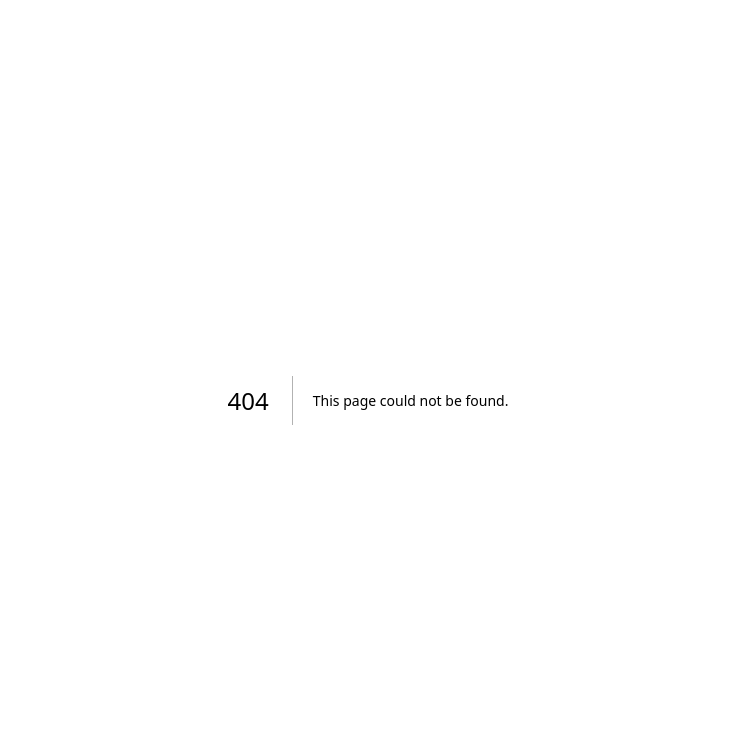
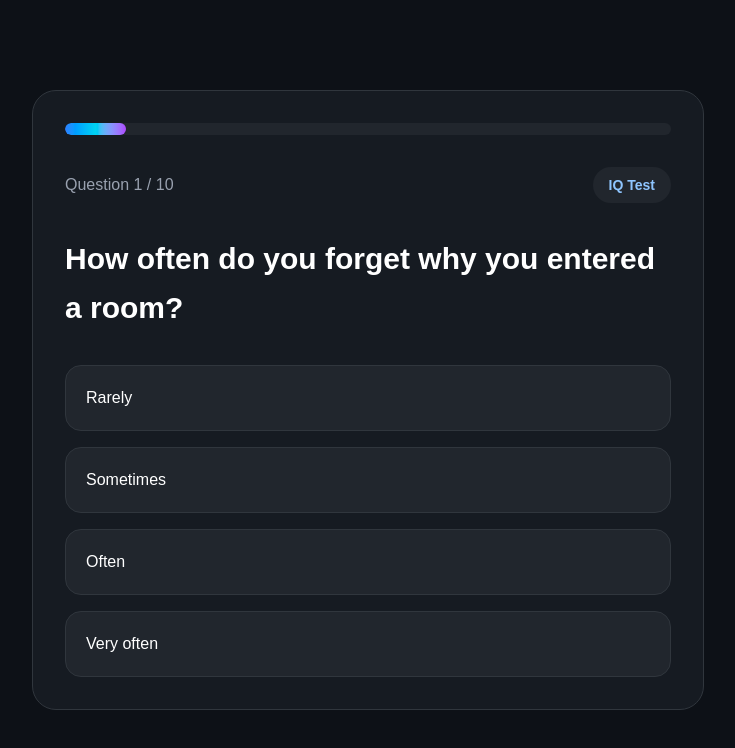
Before and after one commit to mohammed-max20/qizlyiq, a Next.js app: page /tests/memory-training/play in a window 1280 px wide. Before the commit this address had no page. Shown: the top 748 px of the page, without its empty margins (272-1007 px from the left). Built offline with nearby package versions, Linux system fonts and the light colour scheme.

Commit message:
add memory training test

```diff
--- /dev/null
+++ b/app/data/memoryTrainingData.ts
@@ -0,0 +1,119 @@
+export const memoryTrainingData = {
+  title: "Memory Training",
+  description: "Test your memory habits, recall ability, and focus strength.",
+  type: "score" as const,
+  shareText: "I completed Memory Training on QizlyIQ. Can you beat me?",
+
+  questions: [
+    {
+      id: 1,
+      question: "How often do you forget why you entered a room?",
+      options: [
+        { text: "Rarely", points: 3 },
+        { text: "Sometimes", points: 2 },
+        { text: "Often", points: 1 },
+        { text: "Very often", points: 0 },
+      ],
+    },
+
+    {
+      id: 2,
+      question: "Can you remember a short list after 5 minutes?",
+      options: [
+        { text: "Easily", points: 3 },
+        { text: "Usually", points: 2 },
+        { text: "Sometimes", points: 1 },
+        { text: "No", points: 0 },
+      ],
+    },
+
+    {
+      id: 3,
+      question:
+        "How often do you forget people's names shortly after meeting them?",
+      options: [
+        { text: "Almost never", points: 3 },
+        { text: "Sometimes", points: 2 },
+        { text: "Often", points: 1 },
+        { text: "Always", points: 0 },
+      ],
+    },
+
+    {
+      id: 4,
+      question: "Can you remember phone numbers without saving them?",
+      options: [
+        { text: "Very easily", points: 3 },
+        { text: "Sometimes", points: 2 },
+        { text: "Rarely", points: 1 },
+        { text: "Impossible", points: 0 },
+      ],
+    },
+
+    {
+      id: 5,
+      question: "How good are you at remembering directions?",
+      options: [
+        { text: "Excellent", points: 3 },
+        { text: "Good", points: 2 },
+        { text: "Average", points: 1 },
+        { text: "Terrible", points: 0 },
+      ],
+    },
+
+    {
+      id: 6,
+      question: "Do you forget tasks unless you write them down?",
+      options: [
+        { text: "Rarely", points: 3 },
+        { text: "Sometimes", points: 2 },
+        { text: "Often", points: 1 },
+        { text: "Always", points: 0 },
+      ],
+    },
+
+    {
+      id: 7,
+      question: "Can you remember details from movies or books?",
+      options: [
+        { text: "Very clearly", points: 3 },
+        { text: "Mostly", points: 2 },
+        { text: "Barely", points: 1 },
+        { text: "Not at all", points: 0 },
+      ],
+    },
+
+    {
+      id: 8,
+      question: "How quickly do you memorize new information?",
+      options: [
+        { text: "Very quickly", points: 3 },
+        { text: "Normally", points: 2 },
+        { text: "Slowly", points: 1 },
+        { text: "Very slowly", points: 0 },
+      ],
+    },
+
+    {
+      id: 9,
+      question: "Can you multitask without forgetting things?",
+      options: [
+        { text: "Very well", points: 3 },
+        { text: "Usually", points: 2 },
+        { text: "Not really", points: 1 },
+        { text: "Impossible", points: 0 },
+      ],
+    },
+
+    {
+      id: 10,
+      question: "How often do you lose personal items like keys or phone?",
+      options: [
+        { text: "Almost never", points: 3 },
+        { text: "Sometimes", points: 2 },
+        { text: "Often", points: 1 },
+        { text: "Constantly", points: 0 },
+      ],
+    },
+  ],
+};
--- /dev/null
+++ b/app/tests/memory-training/page.tsx
@@ -0,0 +1,50 @@
+"use client";
+
+import Link from "next/link";
+
+export default function MemoryTrainingPage() {
+  return (
+    <main className="min-h-screen bg-[#0d1117] text-white flex items-center justify-center px-6">
+      <div className="max-w-2xl w-full bg-[#161b22] border border-[#30363d] rounded-3xl p-10 text-center">
+        <div className="mb-6">
+          <span className="px-4 py-2 rounded-full bg-cyan-500/20 text-cyan-300 text-sm font-bold">
+            QizlyIQ Memory Test
+          </span>
+        </div>
+
+        <h1 className="text-5xl font-black mb-6 leading-tight">
+          Memory Training
+        </h1>
+
+        <p className="text-gray-400 text-lg leading-relaxed mb-10">
+          Test your memory habits, recall ability, and focus strength with 10
+          memory challenges.
+        </p>
+
+        <div className="grid grid-cols-1 sm:grid-cols-3 gap-4 mb-10">
+          <div className="bg-[#21262d] rounded-2xl p-5 border border-[#30363d]">
+            <h2 className="text-3xl font-black text-cyan-400 mb-2">10</h2>
+            <p className="text-gray-400 text-sm">Questions</p>
+          </div>
+
+          <div className="bg-[#21262d] rounded-2xl p-5 border border-[#30363d]">
+            <h2 className="text-3xl font-black text-blue-400 mb-2">Memory</h2>
+            <p className="text-gray-400 text-sm">Recall Strength</p>
+          </div>
+
+          <div className="bg-[#21262d] rounded-2xl p-5 border border-[#30363d]">
+            <h2 className="text-3xl font-black text-purple-400 mb-2">Free</h2>
+            <p className="text-gray-400 text-sm">Instant Results</p>
+          </div>
+        </div>
+
+        <Link
+          href="/tests/memory-training/play"
+          className="inline-block w-full sm:w-auto bg-gradient-to-r from-cyan-500 via-blue-500 to-purple-500 hover:opacity-90 transition-all text-white font-black text-lg px-10 py-5 rounded-2xl"
+        >
+          Start Memory Training
+        </Link>
+      </div>
+    </main>
+  );
+}
--- /dev/null
+++ b/app/tests/memory-training/play/page.tsx
@@ -0,0 +1,6 @@
+import QuizRunner from "../../../components/QuizRunner";
+import { memoryTrainingData } from "../../../data/memoryTrainingData";
+
+export default function MemoryTrainingPlayPage() {
+  return <QuizRunner data={memoryTrainingData} />;
+}
```
